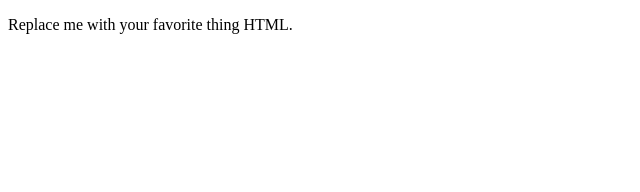
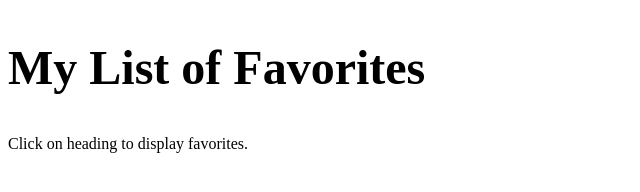
Before and after one commit to htc-ccis2591/json-fav-things, a plain HTML site: page index.html in a window 1280 px wide. Shown: the whole page, without its empty margins (0-640 px from the left). Drawn offline with nearby package versions, Linux system fonts and the light colour scheme.

Commit message:
Complete

```diff
--- a/data.json
+++ b/data.json
@@ -0,0 +1,18 @@
+{
+    "favoriteThings": [
+        {
+            "title": "VideoGame",
+            "description": "I enjoy playing Role Playing Games(RPG) such as the Final Fantasy series, First Person Shooting/Shooter(FPS) games such as Call of Duty(COD) and Black Ops(BO), arcade games such as Metal Slug"
+        },
+
+        {
+            "title": "Movie",
+            "description": "I enjoyy watching movies of all genres, action, horror, comedies, documentaries, drama, sci-fi, thrillers, and anime"
+        },
+
+        {
+            "title": "Food",
+            "description": "I love, LOVE food! I mean, who doesn't!? I enjoy food off all nationalities from Asian, Mexican, Thai, Greek, Italian, and American food."
+        }
+    ]
+}
--- a/index.html
+++ b/index.html
@@ -2,15 +2,19 @@
 <html lang="en">
 
 <head>
-  <title>Favorite Things</title>
-  <meta charset="utf-8" />
-  <link rel="stylesheet" href="style.css" />
+    <title>My Favorite Things</title>
+    <meta charset="utf-8" />
+    <link rel="stylesheet" href="style.css" />
 </head>
 
 <body>
+    <h1></h1>
+    <div id="intro" class="hide"></div>
 
-  <p>Replace me with your favorite thing HTML.</p>
+    <div id="fav"></div>
 
+    <script src="http://code.jquery.com/jquery-3.1.0.min.js"></script>
+    <script src="script.js"></script>
 </body>
 
 </html>
--- /dev/null
+++ b/script.js
@@ -0,0 +1,56 @@
+$(function () {
+
+    //    //--Creates page, adding content.
+    //    var createPage = function () {
+    //        $("h1").append("<h2>Click to Reveal a List of Secrets </h2>");
+    //        $("#intro").append("<h3>Click on each heading to display information.</h3>");
+    //        $("#intro").append("<div id='game'><h2 id='gameh2'>VideoGame</h2></div>");
+    //        $("#intro").append("<div id='movie'><h2 id='movieh2'>Movie</h2></div>");
+    //        $("#intro").append("<div id='food'><h2 id='foodh2'>Food</h2></div>");
+    //
+    //        $("#game").append("<p id='gamep' class = 'hide' > I enjoy playing Role Playing Games(RPG) such as the Final Fantasy series, First Person Shooting / Shooter(FPS) games such as Call of Duty(COD) and Black Ops(BO), arcade games such as Metal Slug.</p>");
+    //
+    //        $("#movie").append("<p id='moviep' class = 'hide' > I enjoyy watching movies of all genres, action, horror, comedies, documentaries, drama, sci-fi, thrillers, and anime.</p>");
+    //
+    //        $("#food").append("<p id='foodp' class = 'hide' >I love, LOVE food! I mean, who doesn't!? I enjoy food off all nationalities from Asian, Mexican, Thai, Greek, Italian, and American food..</p>");
+    //    };
+
+    var createFavorites = function (title, description) {
+        $("#fav").append("<h2>" + title + "</h2>");
+        $("#fav").append("<p>" + description + "</p>");
+    };
+
+    //createPage();
+
+    $("#intro").removeClass("hide");
+    $("#intro").append("<p>Click on heading to display favorites.</p>");
+    $("#fav").addClass("hide");
+    $("h1").append("<h2>My List of Favorites </h2>");
+
+    $.getJSON("data.json", function (data) {
+        console.log(data.favoriteThings);
+        $.each(data.favoriteThings, function (index, item) {
+            createFavorites(item.title, item.description);
+        });
+    });
+
+
+
+    //--OnClick Events
+    $("h1").on("click", (function () {
+        $("#fav").toggle();
+    }));
+
+    //
+    //    $("#gameh2").on("click", (function () {
+    //        $("#gamep").toggle();
+    //    }));
+    //
+    //    $("#movie").on("click", (function () {
+    //        $("#moviep").toggle();
+    //    }));
+    //
+    //    $("#food").on("click", (function () {
+    //        $("#foodp").toggle();
+    //    }));
+});
--- a/style.css
+++ b/style.css
@@ -0,0 +1,5 @@
+.hide {
+    display: none
+}
+
+;
```
